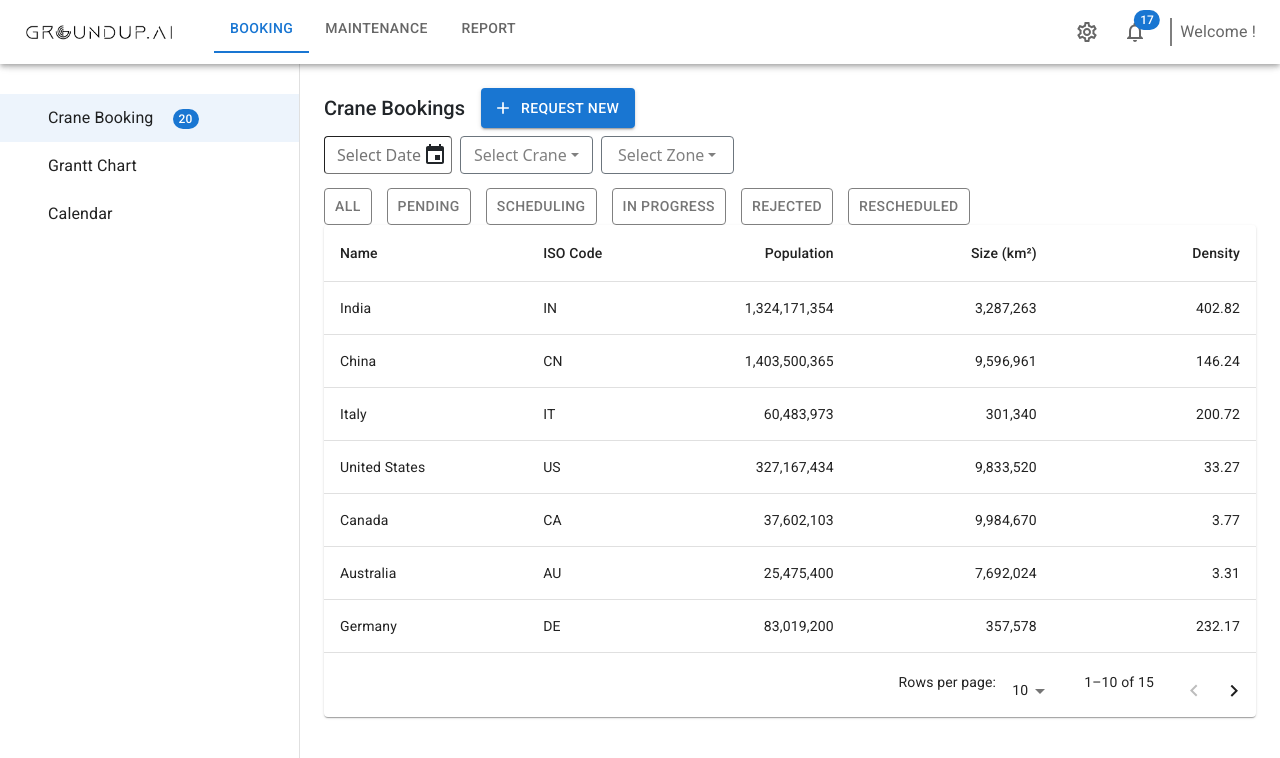
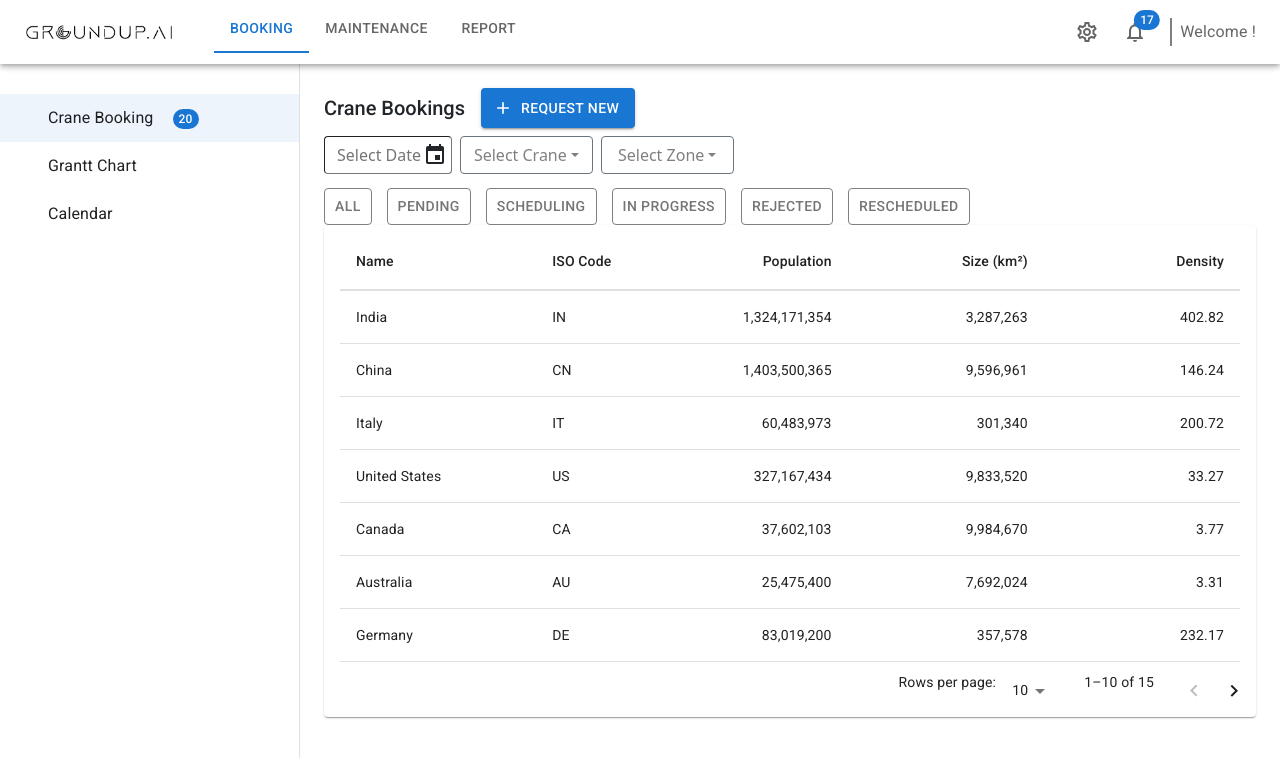
Before and after one commit to rahul81/groundup-ai, a React (Create React App) app: page /home/booking in a window 1280 px wide. Shown: the top 758 px of the page. Built offline with nearby package versions, Linux system fonts and the light colour scheme.

Commit message:
Table css

```diff
--- a/src/components/common/table/GTable.tsx
+++ b/src/components/common/table/GTable.tsx
@@ -1,6 +1,7 @@
 import { Paper, TableContainer, Table, TableHead, TableRow, TableCell, TableBody, TablePagination, Box } from '@mui/material';
 import { EditOutlined, DeleteOutlined } from '@mui/icons-material';
 import React from 'react';
+import { grey } from '@mui/material/colors';
 interface GTableProps{
   rowClicked?: (data: any)=>void;
   rows: Array<any>,
@@ -22,9 +23,9 @@ export default function GTable(props: GTableProps) {
     };
 
     return (
-      <Paper sx={{ width: '100%', overflow: 'hidden' }}>
+      <Paper sx={{ width: '100%', overflow: 'scroll' }}>
             <TableContainer sx={{ maxHeight: 440 }}>
-                <Table stickyHeader aria-label="sticky table">
+                <Table stickyHeader aria-label="sticky table" sx={{padding:'1rem', paddingTop:'0.5rem'}}>
                 <TableHead>
                     <TableRow>
                     {columns.map((column) => (
@@ -32,6 +33,7 @@ export default function GTable(props: GTableProps) {
                         key={column.id}
                         align={column.align}
                         style={{ minWidth: column.minWidth || 100 }}
+                        sx={{borderBottom: `2.5px solid ${grey[300]}`}}
                         >
                         {column.label}
                         </TableCell>
```
